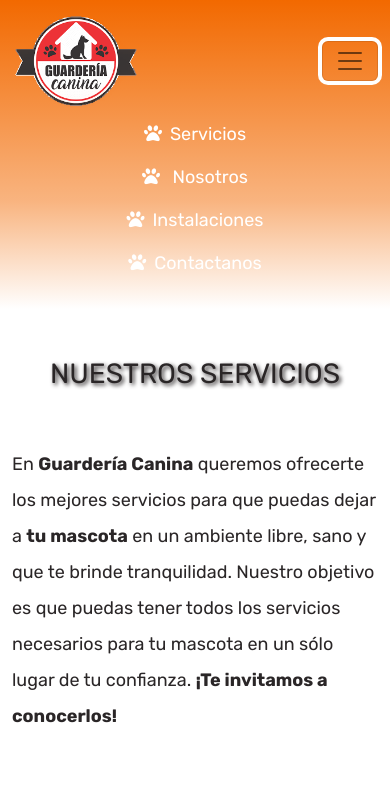
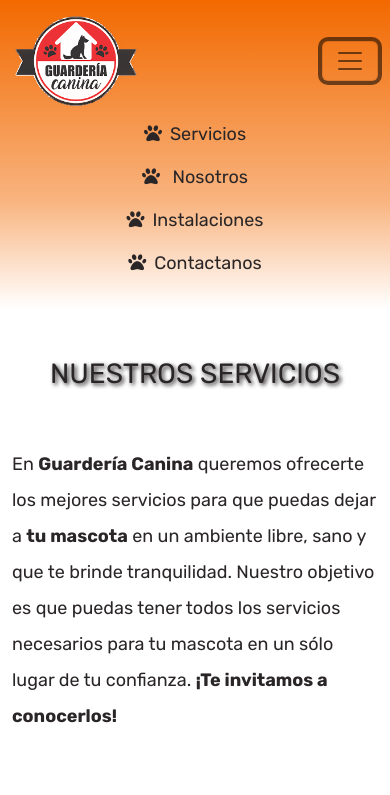
Before and after one commit to julilupo/guarderia_canina, a website: page servicios/Servicios.html in a window 390 px wide. Both pictures are taken after a click on the button "Toggle navigation". Shown: the top 795 px of the page. Drawn offline with nearby package versions, Linux system fonts and the light colour scheme.

Commit message:
cambios en el nav

```diff
--- a/scss/modulos/_navegador.scss
+++ b/scss/modulos/_navegador.scss
@@ -6,12 +6,23 @@
             @extend.navegador;
             background: linear-gradient(180deg, rgba(242,105,0,1) 0%, rgba(242,105,0,0.5) 65%, rgba(242,105,0,0) 100%);
         }
+        &__color{
+            @include large{
+                color: $grey!important;
+            }
+        }
         &__logo{
             width: 8rem;
         }
 
         &__link{
             color: #ffffff;
+            &Dos{
+                @extend.navegador__link;
+                @include large{
+                    color: $grey;
+                }
+            }
         }
 
         &__link:hover{
--- a/servicios/Servicios.html
+++ b/servicios/Servicios.html
@@ -21,27 +21,27 @@
   <!-- Header/Nav -->
 
   <header>
-    <nav class="navegadorOtro navbar navbar-expand-lg pb-4">
+    <nav class="navegadorOtro navegador__color navbar navbar-expand-lg pb-4">
       <div class="container">
         <a class="navbar-brand" href="../index.html"><img class="navegador__logo" src="../Assets/logo.png" alt="Logo Guarderia Canina"></a>
-        <button class="navbar-toggler text-white" type="button" data-bs-toggle="collapse" data-bs-target="#navbarNav"
+        <button class="navbar-toggler" type="button" data-bs-toggle="collapse" data-bs-target="#navbarNav"
           aria-controls="navbarNav" aria-expanded="false" aria-label="Toggle navigation">
           <span class="navbar-toggler-icon"></span>
         </button>
         <div class="collapse navbar-collapse justify-content-center" id="navbarNav">
           <ul class="navbar-nav text-center">
             <li class="nav-item ms-5 me-5">
-              <a class="navegador__link nav-link" href="#"><i class="fa-solid fa-paw me-2"></i>Servicios</a>
+              <a class="navegador__linkDos nav-link" href="#"><i class="fa-solid fa-paw me-2"></i>Servicios</a>
             </li>
             <li class="nav-item ms-5 me-5">
-              <a class="navegador__link nav-link" href="../quienes_somos/Quienessomos.html"><i class="fa-solid fa-paw me-2"></i>
+              <a class="navegador__linkDos nav-link" href="../quienes_somos/Quienessomos.html"><i class="fa-solid fa-paw me-2"></i>
               Nosotros</a>
             </li>
             <li class="nav-item ms-5 me-5">
-              <a class="navegador__link nav-link" href="../instalaciones/Nuestroespacio.html"><i class="fa-solid fa-paw me-2"></i>Instalaciones</a>
+              <a class="navegador__linkDos nav-link" href="../instalaciones/Nuestroespacio.html"><i class="fa-solid fa-paw me-2"></i>Instalaciones</a>
             </li>
             <li class="nav-item ms-5 me-5">
-              <a class="navegador__link nav-link" href="../contacto/Contactanos.html"><i class="fa-solid fa-paw me-2"></i>Contactanos</a>
+              <a class="navegador__linkDos nav-link" href="../contacto/Contactanos.html"><i class="fa-solid fa-paw me-2"></i>Contactanos</a>
             </li>
           </ul>
         </div>
```
Also changed, not shown: contacto/Contactanos.html (+5 -5 lines), Assets/Index-background.jpg (deleted), css/styles.css.
